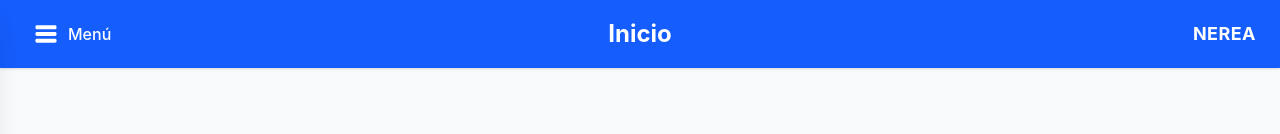
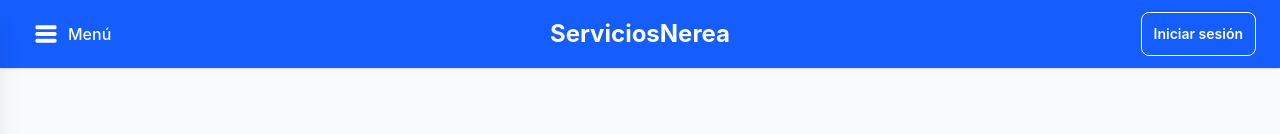
Before and after one commit to patotill/ServiciosNerea, a React (Vite) app: page / in a window 1280 px wide. Shown: the top 134 px of the page. Built offline with nearby package versions, Linux system fonts and the light colour scheme; no server answers; the database is empty.

Commit message:
feat(ui): mejorar acceso a inicio de sesion en encabezado

```diff
--- a/src/components/layout/encabezadoConMenu.tsx
+++ b/src/components/layout/encabezadoConMenu.tsx
@@ -1,3 +1,4 @@
+
 import type { ReactNode } from "react";
 import { Link } from "react-router-dom";
 import type { ItemMenu } from "../../config/menuPorRol";
@@ -12,26 +13,33 @@ type EncabezadoConMenuProps = {
   items: ItemMenu[];
   conLogout?: boolean;
   conHome?: boolean;
+  accesoPublico?: boolean;
+  destinoPanel?: string;
   children: ReactNode;
 };
 
-/** Barra superior con botón hamburguesa y el drawer que abre; children es el título central. */
+/** Barra superior con menú lateral y título central. */
 export default function EncabezadoConMenu({
   color,
   items,
   conLogout = false,
   conHome = false,
+  accesoPublico = false,
+  destinoPanel,
   children,
 }: EncabezadoConMenuProps) {
   const colores = AppColors[color];
+
   const { abierto, abrir, cerrar, botonMenu, botonCerrar, menu } =
     useMenuLateral();
-  const { cerrarSesion, cerrandoSesion, errorLogout } = useCerrarSesion();
+
+  const { cerrarSesion, cerrandoSesion, errorLogout } =
+    useCerrarSesion();
 
   return (
     <>
       <header
-        className={`grid grid-cols-[1fr_minmax(0,auto)_1fr] items-center gap-3 px-4 py-3 text-white shadow sm:px-6 ${colores.bg}`}
+        className={`grid grid-cols-[1fr_minmax(0,auto)_1fr] items-center gap-2 px-3 py-3 text-white shadow sm:gap-3 sm:px-6 ${colores.bg}`}
       >
         <button
           ref={botonMenu}
@@ -52,12 +60,39 @@ export default function EncabezadoConMenu({
             <rect x="3" y="10.25" width="18" height="3.5" rx="1.25" />
             <rect x="3" y="16" width="18" height="3.5" rx="1.25" />
           </svg>
-          <span className="hidden font-medium sm:inline">Menú</span>
+
+          <span className="hidden font-medium sm:inline">
+            Menú
+          </span>
         </button>
-        <h1 className="truncate text-center text-xl font-bold sm:text-2xl">
+
+        <h1 className="min-w-0 truncate text-center text-base font-bold sm:text-2xl">
           {children}
         </h1>
-        {conHome ? (
+
+        {accesoPublico ? (
+          conLogout ? (
+            destinoPanel ? (
+              <Link
+                to={destinoPanel}
+                className={`inline-flex min-h-11 items-center justify-self-end rounded-lg border border-white px-2 text-xs font-semibold text-white transition-colors hover:bg-white/15 sm:px-3 sm:text-sm ${Neutros.focoClaro}`}
+              >
+                Mi panel
+              </Link>
+            ) : (
+              <span className="justify-self-end text-sm font-semibold">
+                NEREA
+              </span>
+            )
+          ) : (
+            <Link
+              to={ROUTES.LOGIN}
+              className={`inline-flex min-h-11 items-center justify-self-end rounded-lg border border-white px-2 text-xs font-semibold text-white transition-colors hover:bg-white/15 sm:px-3 sm:text-sm ${Neutros.focoClaro}`}
+            >
+              Iniciar sesión
+            </Link>
+          )
+        ) : conHome ? (
           <Link
             to={ROUTES.HOME}
             className={`inline-flex min-h-11 items-center justify-self-end rounded-lg text-lg font-bold tracking-wide ${Neutros.focoClaro}`}
--- a/src/components/layout/layoutPublico.tsx
+++ b/src/components/layout/layoutPublico.tsx
@@ -1,3 +1,4 @@
+
 import type { PropsWithChildren } from "react";
 import {
   MENU_PUBLICO,
@@ -10,11 +11,13 @@ import EncabezadoConMenu from "./encabezadoConMenu";
 
 type LayoutPublicoProps = PropsWithChildren<{ titulo: string }>;
 
-/** Estructura de las vistas públicas; con sesión el menú ofrece el panel y cerrar sesión. */
-export default function LayoutPublico({ titulo, children }: LayoutPublicoProps) {
+/** Estructura de las vistas públicas. */
+export default function LayoutPublico({
+  titulo,
+  children,
+}: LayoutPublicoProps) {
   const { usuario } = useSesion();
 
-  // Admin todavía no tiene pantalla, así que no se le ofrece "Mi panel".
   const items: ItemMenu[] = !usuario
     ? MENU_PUBLICO
     : usuario.rol === "admin"
@@ -24,12 +27,27 @@ export default function LayoutPublico({ titulo, children }: LayoutPublicoProps)
           { etiqueta: "Mi panel", to: ROLE_HOME[usuario.rol] },
         ];
 
+  const destinoPanel =
+    usuario && usuario.rol !== "admin"
+      ? ROLE_HOME[usuario.rol]
+      : undefined;
+
   return (
     <div className="min-h-screen bg-slate-50">
-      <EncabezadoConMenu color="blue" items={items} conLogout={!!usuario} conHome>
-        {titulo}
+      <EncabezadoConMenu
+        color="blue"
+        items={items}
+        conLogout={!!usuario}
+        conHome
+        accesoPublico
+        destinoPanel={destinoPanel}
+      >
+        {titulo === "Inicio" ? "ServiciosNerea" : titulo}
       </EncabezadoConMenu>
-      <main className="mx-auto max-w-6xl p-4 sm:p-6 md:p-8">{children}</main>
+
+      <main className="mx-auto max-w-6xl p-4 sm:p-6 md:p-8">
+        {children}
+      </main>
     </div>
   );
 }
```
